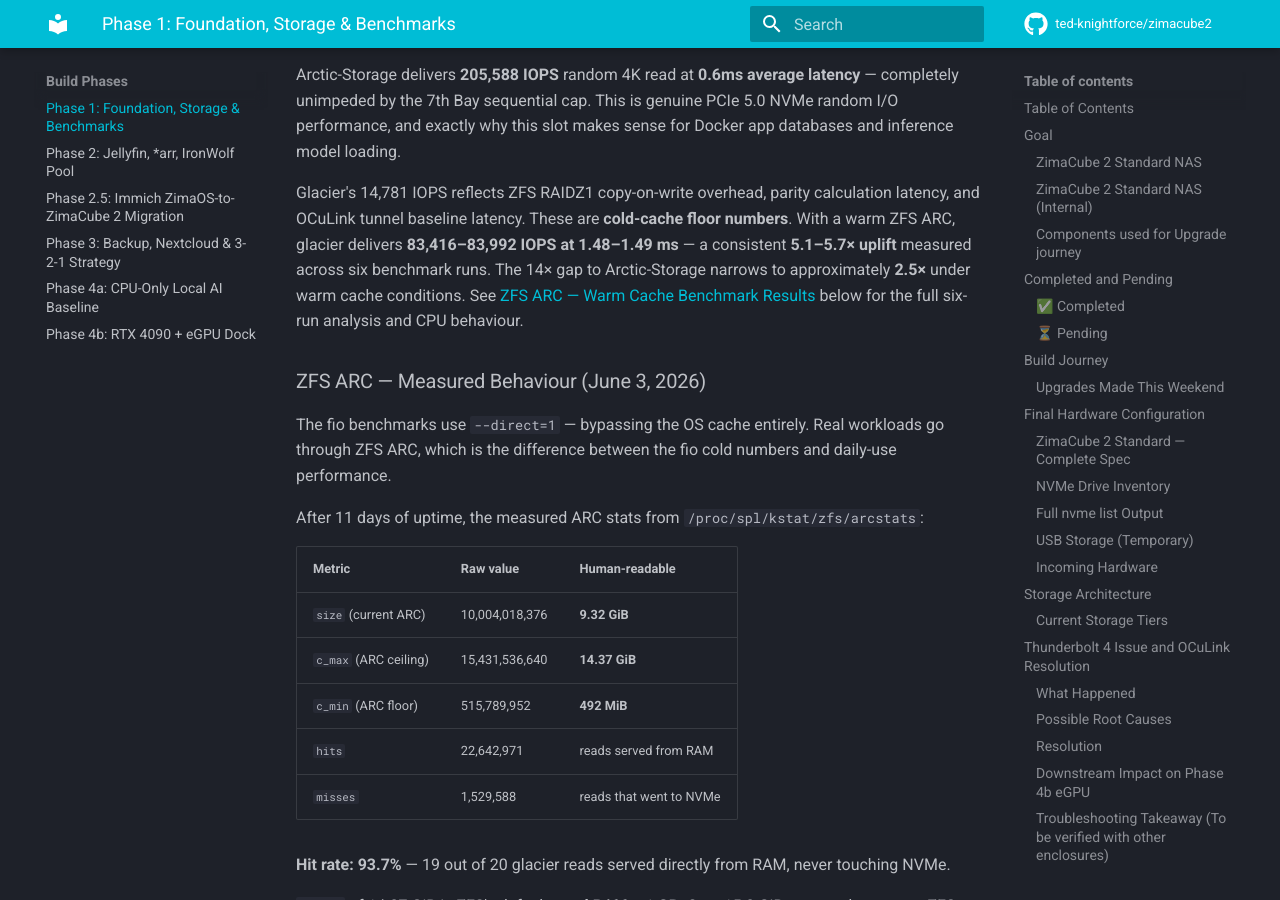
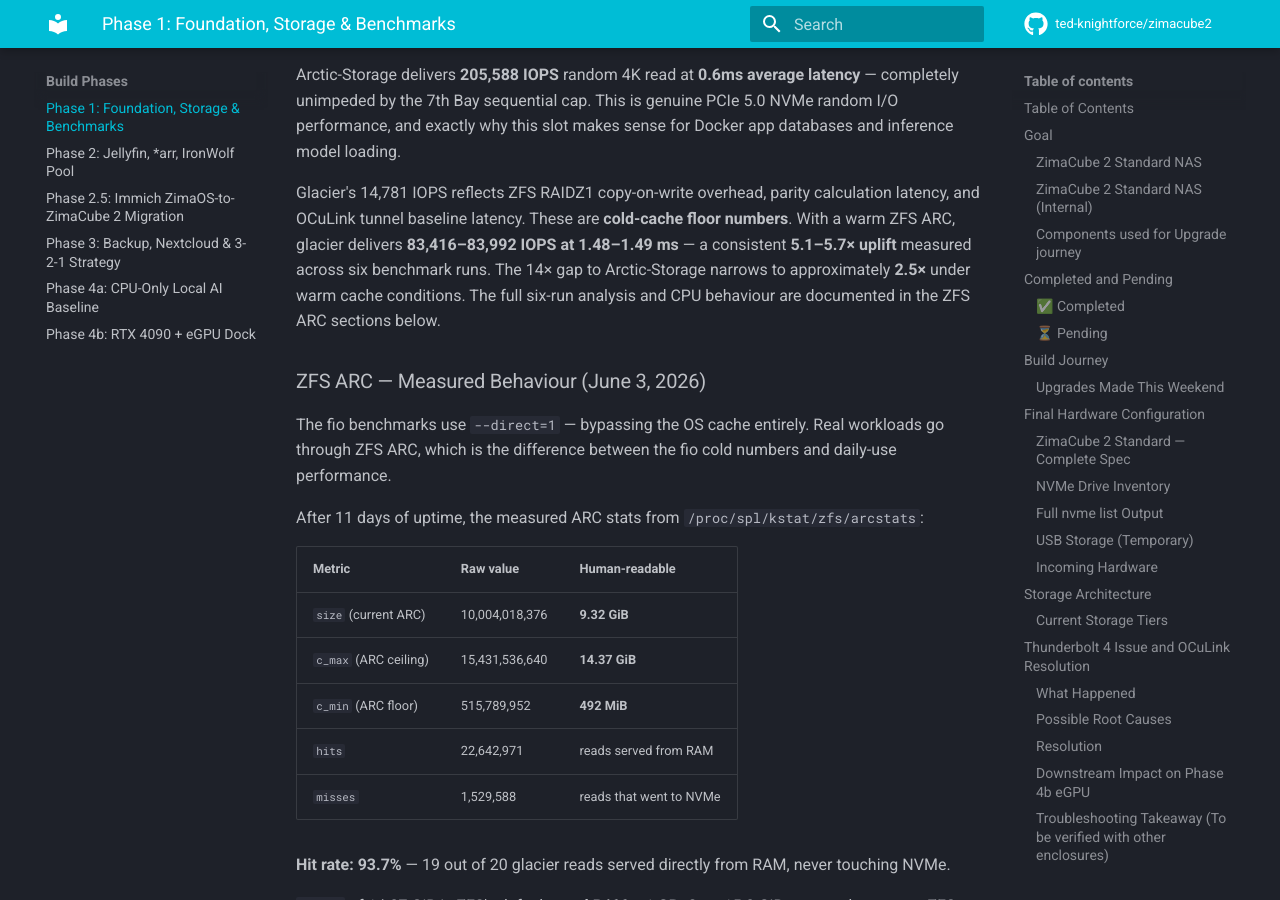
Before and after one commit to ted-knightforce/zimacube2, an MkDocs documentation site: the page built from docs/phases/01-foundation.md, in a window 1280 px wide and 900 px high, scrolled down 43976 px. Built offline with MkDocs 1.6.1 and Material for MkDocs 9.7.7, drawn with Linux system fonts in a browser that asks for light colours; comment, search, counter and statistics services are not loaded.

Commit message:
Fix broken anchor link in Random IOPS analysis paragraph

```diff
--- a/docs/phases/01-foundation.md
+++ b/docs/phases/01-foundation.md
@@ -660,7 +660,7 @@
 
 Arctic-Storage delivers **205,588 IOPS** random 4K read at **0.6ms average latency** — completely unimpeded by the 7th Bay sequential cap. This is genuine PCIe 5.0 NVMe random I/O performance, and exactly why this slot makes sense for Docker app databases and inference model loading.
 
-Glacier's 14,781 IOPS reflects ZFS RAIDZ1 copy-on-write overhead, parity calculation latency, and OCuLink tunnel baseline latency. These are **cold-cache floor numbers**. With a warm ZFS ARC, glacier delivers **83,416–83,992 IOPS at 1.48–1.49 ms** — a consistent **5.1–5.7× uplift** measured across six benchmark runs. The 14× gap to Arctic-Storage narrows to approximately **2.5×** under warm cache conditions. See [ZFS ARC — Warm Cache Benchmark Results](#zfs-arc--warm-cache-benchmark-results-june-3-4-2026) below for the full six-run analysis and CPU behaviour.
+Glacier's 14,781 IOPS reflects ZFS RAIDZ1 copy-on-write overhead, parity calculation latency, and OCuLink tunnel baseline latency. These are **cold-cache floor numbers**. With a warm ZFS ARC, glacier delivers **83,416–83,992 IOPS at 1.48–1.49 ms** — a consistent **5.1–5.7× uplift** measured across six benchmark runs. The 14× gap to Arctic-Storage narrows to approximately **2.5×** under warm cache conditions. The full six-run analysis and CPU behaviour are documented in the ZFS ARC sections below.
 
 ### ZFS ARC — Measured Behaviour (June 3, 2026)
 
```
